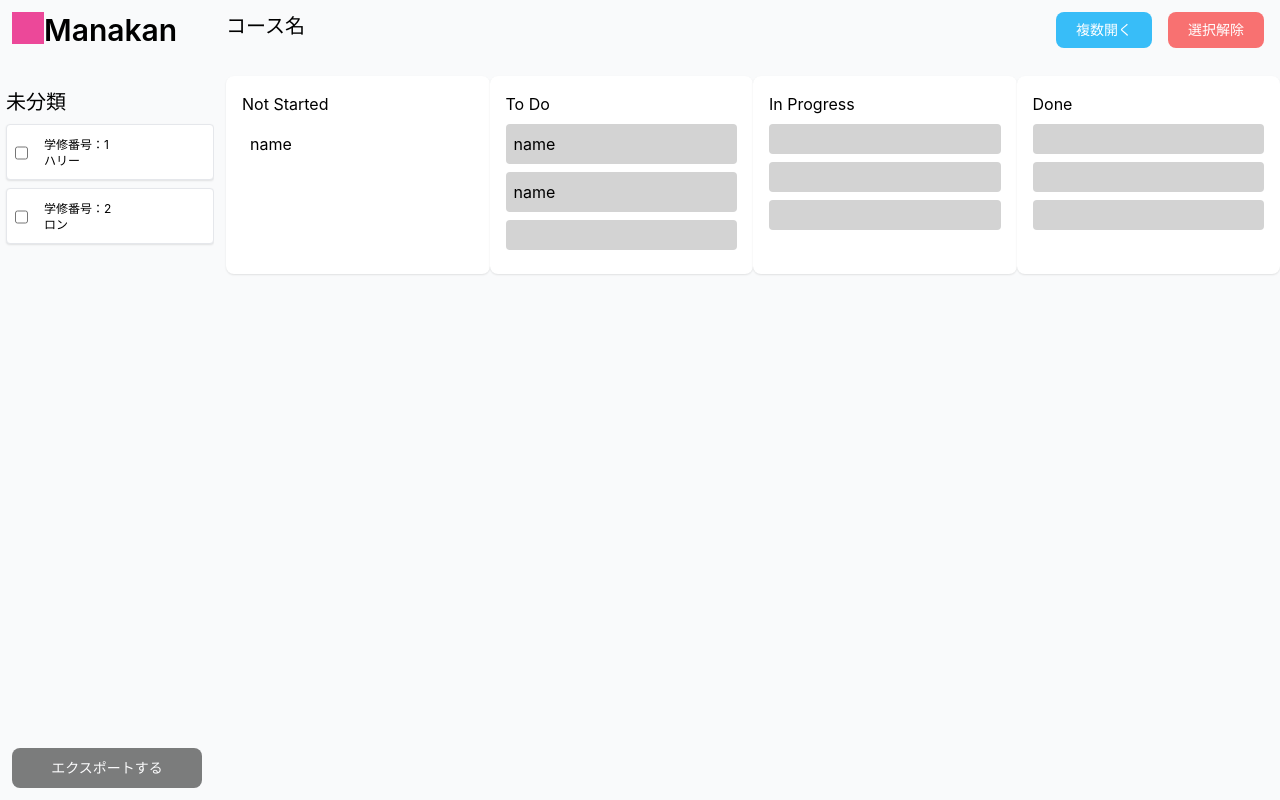
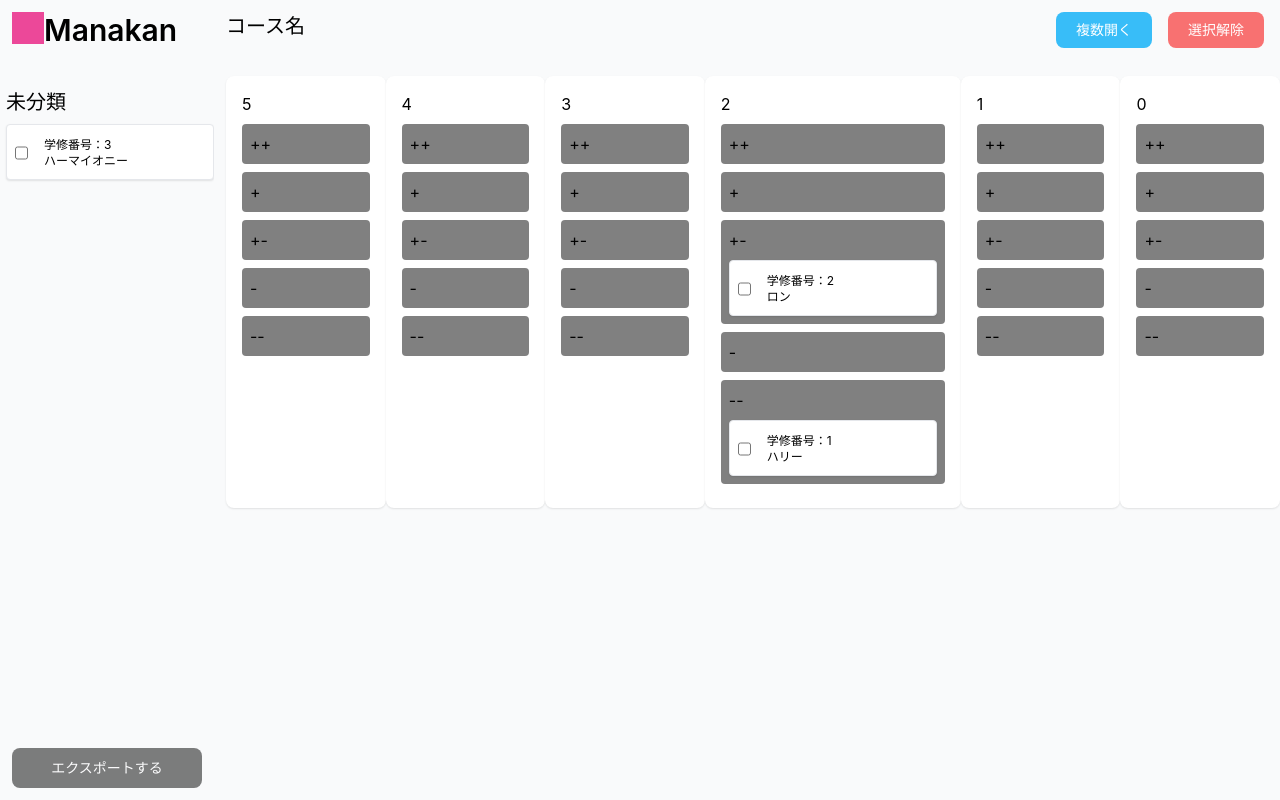
Before and after one commit to ChubachiPT2024/manakan, a React (Vite) app: page /#/classification in a window 1280 px wide. Built offline with nearby package versions, Linux system fonts and the light colour scheme.

Commit message:
classification画面のColumnとRowの実装

```diff
--- a/src/presentation/classification/components/Container.tsx
+++ b/src/presentation/classification/components/Container.tsx
@@ -11,80 +11,84 @@ import { SubmissionCard } from './SubmissionCard'
 import { SideMenu } from './SideMenu'
 import { SelectedButton } from './SelectedButton'
 
-type Task = {
-  name: string
-  status: string
-  rowLevel: string
-}
-
 const Container = () => {
-  const [tasks, setTasks] = useState<Task[]>([
-    {
-      name: 'ハリー',
-      status: 'todo',
-      rowLevel: 'A',
-    },
-    {
-      name: 'ロン',
-      status: 'todo',
-      rowLevel: 'B',
-    },
-  ])
-
   function handleDragEnd(event: DragEndEvent) {
-    const { active, over } = event
-    console.log(over?.id)
-    if (active.id !== over?.id && over?.id) {
-      setTasks((prevTasks) =>
-        prevTasks.map((task) => {
-          if (task.name === active.id) {
-            const [newStatus, newRowLevel] = (over.id as string).split('-')
-            return {
-              ...task,
-              status: newStatus,
-              rowLevel: newStatus === 'notStarted' ? 'A' : newRowLevel,
-            }
-          }
-          return task
-        })
-      )
-    }
+    // const { active, over } = event
+    // console.log(over?.id)
+    // if (active.id !== over?.id && over?.id) {
+    //   setTasks((prevTasks) =>
+    //     prevTasks.map((task) => {
+    //       if (task.name === active.id) {
+    //         const [newStatus, newRowLevel] = (over.id as string).split('-')
+    //         return {
+    //           ...task,
+    //           status: newStatus,
+    //           rowLevel: newStatus === 'notStarted' ? 'A' : newRowLevel,
+    //         }
+    //       }
+    //       return task
+    //     })
+    //   )
+    // }
   }
 
-  const rowLabels = ['A', 'B', 'C']
-  const columns = [
-    { id: 'notStarted', title: 'Not Started', singleRow: true },
-    { id: 'todo', title: 'To Do', singleRow: false },
-    { id: 'inProgress', title: 'In Progress', singleRow: false },
-    { id: 'done', title: 'Done', singleRow: false },
+  const gradeColumns = [
+    { id: 5, title: '5', submissionNum: 0 },
+    { id: 4, title: '4', submissionNum: 0 },
+    { id: 3, title: '3', submissionNum: 0 },
+    { id: 2, title: '2', submissionNum: 0 },
+    { id: 1, title: '1', submissionNum: 0 },
+    { id: 0, title: '0', submissionNum: 0 },
   ]
+
+  const rankRows = [
+    { id: 5, title: '++', submissionNum: 0 },
+    { id: 4, title: '+', submissionNum: 0 },
+    { id: 3, title: '+-', submissionNum: 0 },
+    { id: 2, title: '-', submissionNum: 0 },
+    { id: 1, title: '--', submissionNum: 0 },
+  ]
+
   const submissions: Submission[] = [
     {
       id: 1,
       studentName: 'ハリー',
-      status: 'todo',
-      gradeRowLevel: null,
       isChecked: false,
+      rowId: '1',
+      columnId: '2',
     },
     {
       id: 2,
       studentName: 'ロン',
-      status: 'todo',
-      gradeRowLevel: null,
       isChecked: true,
+      rowId: '3',
+      columnId: '2',
+    },
+    {
+      id: 3,
+      studentName: 'ハーマイオニー',
+      isChecked: true,
+      rowId: null,
+      columnId: null,
     },
   ]
 
   const isCheckedInSubmissions = !submissions.some(
     (submission) => submission.isChecked
   )
+
   const [isDisabled, setIsDisabled] = useState<boolean>(isCheckedInSubmissions)
+
+  const nonGradeSubmissions = submissions.filter(
+    (submission) => submission.columnId === null
+  )
+
   return (
     <>
       <DndContext onDragEnd={handleDragEnd}>
         <div className="flex h-screen">
           {/* sidemenu */}
-          <SideMenu submissions={submissions} />
+          <SideMenu submissions={nonGradeSubmissions} />
           {/* corse title & select button*/}
           <div className="pt-3 pl-3 w-screen">
             <div className="pb-7 flex justify-between">
@@ -106,61 +110,33 @@ const Container = () => {
             </div>
             {/* canban */}
             <div style={{ display: 'flex', justifyContent: 'space-between' }}>
-              {columns.map((column) => (
+              {gradeColumns.map((column) => (
                 <GradeColumn
                   key={column.id}
                   id={column.id}
                   title={column.title}
                 >
-                  {column.singleRow ? (
+                  {rankRows.map((row) => (
                     <RankRow
-                      status={column.id}
-                      key={`${column.id}-A`}
-                      id={`${column.id}-A`}
-                      title={column.title}
+                      key={`${row.id}`}
+                      id={`${column.id}-${row.id}`}
+                      title={row.title}
                     >
-                      {/* {submissions
-                    .filter((submission) => submission.status === column.id)
-                    .map((task, idx) => (
-                      <SubmissionCard
-                        key={submission.id}
-                        id={submission.id}
-                        status={task.status}
-                      >
-                        <div>{task.name}</div>
-                        <div>{'rank' + (idx + 1)}</div>
-                      </SubmissionCard>
-                    ))} */}
-                      <div>name</div>
+                      {submissions
+                        .filter(
+                          (submission) =>
+                            `${submission.columnId}-${submission.rowId}` ===
+                            `${column.id}-${row.id}`
+                        )
+                        .map((submission) => (
+                          <SubmissionCard
+                            key={submission.id}
+                            id={submission.id}
+                            submission={submission}
+                          />
+                        ))}
                     </RankRow>
-                  ) : (
-                    rowLabels.map((rowLabel) => (
-                      <RankRow
-                        status={column.id}
-                        key={`${column.id}-${rowLabel}`}
-                        id={`${column.id}-${rowLabel}`}
-                        title={column.title}
-                      >
-                        {tasks
-                          .filter(
-                            (task) =>
-                              task.status === column.id &&
-                              task.rowLevel === rowLabel
-                          )
-                          .map((task, idx) => (
-                            // <SubmissionCard
-                            //   key={task.name}
-                            //   id={task.name}
-                            //   status={task.status}
-                            // >
-                            //   <div>{task.name}</div>
-                            //   <div>{'rank' + (idx + 1)}</div>
-                            // </SubmissionCard>
-                            <div>name</div>
-                          ))}
-                      </RankRow>
-                    ))
-                  )}
+                  ))}
                 </GradeColumn>
               ))}
             </div>
--- a/src/presentation/classification/components/GradeColumn.tsx
+++ b/src/presentation/classification/components/GradeColumn.tsx
@@ -2,7 +2,7 @@ import { useDroppable } from '@dnd-kit/core'
 import { ReactNode } from 'react'
 
 interface GradeColumnProps {
-  id: string
+  id: number
   title: string
   children: ReactNode
 }
--- a/src/presentation/classification/components/RankRow.tsx
+++ b/src/presentation/classification/components/RankRow.tsx
@@ -4,11 +4,10 @@ import { ReactNode } from 'react'
 interface RankRowProps {
   id: string
   title: string
-  status: string
   children: ReactNode
 }
 
-export function RankRow({ id, status, children }: RankRowProps) {
+export function RankRow({ id, title, children }: RankRowProps) {
   const { setNodeRef } = useDroppable({ id })
 
   return (
@@ -20,9 +19,10 @@ export function RankRow({ id, status, children }: RankRowProps) {
         borderRadius: '4px',
         cursor: 'move',
         minHeight: '30px',
-        backgroundColor: status === 'notStarted' ? 'white' : 'lightgrey',
+        background: 'grey',
       }}
     >
+      <div>{title}</div>
       {children}
     </div>
   )
--- a/src/presentation/classification/components/submission.tsx
+++ b/src/presentation/classification/components/submission.tsx
@@ -1,7 +1,7 @@
 type Submission = {
   id: number
   studentName: string
-  status: string
-  gradeRowLevel: string | null
   isChecked: boolean
+  columnId: string
+  rowId: string
 }
```
